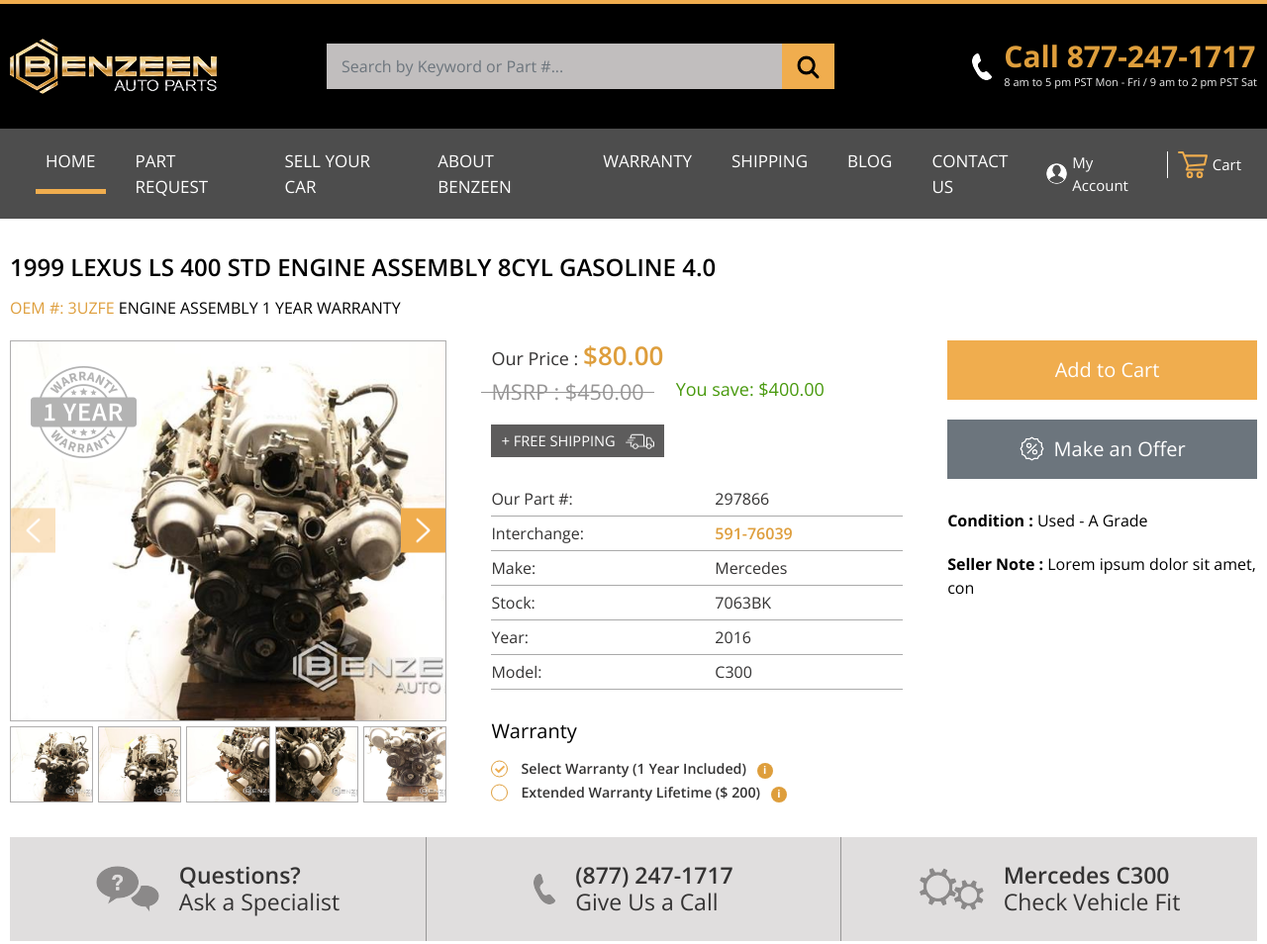
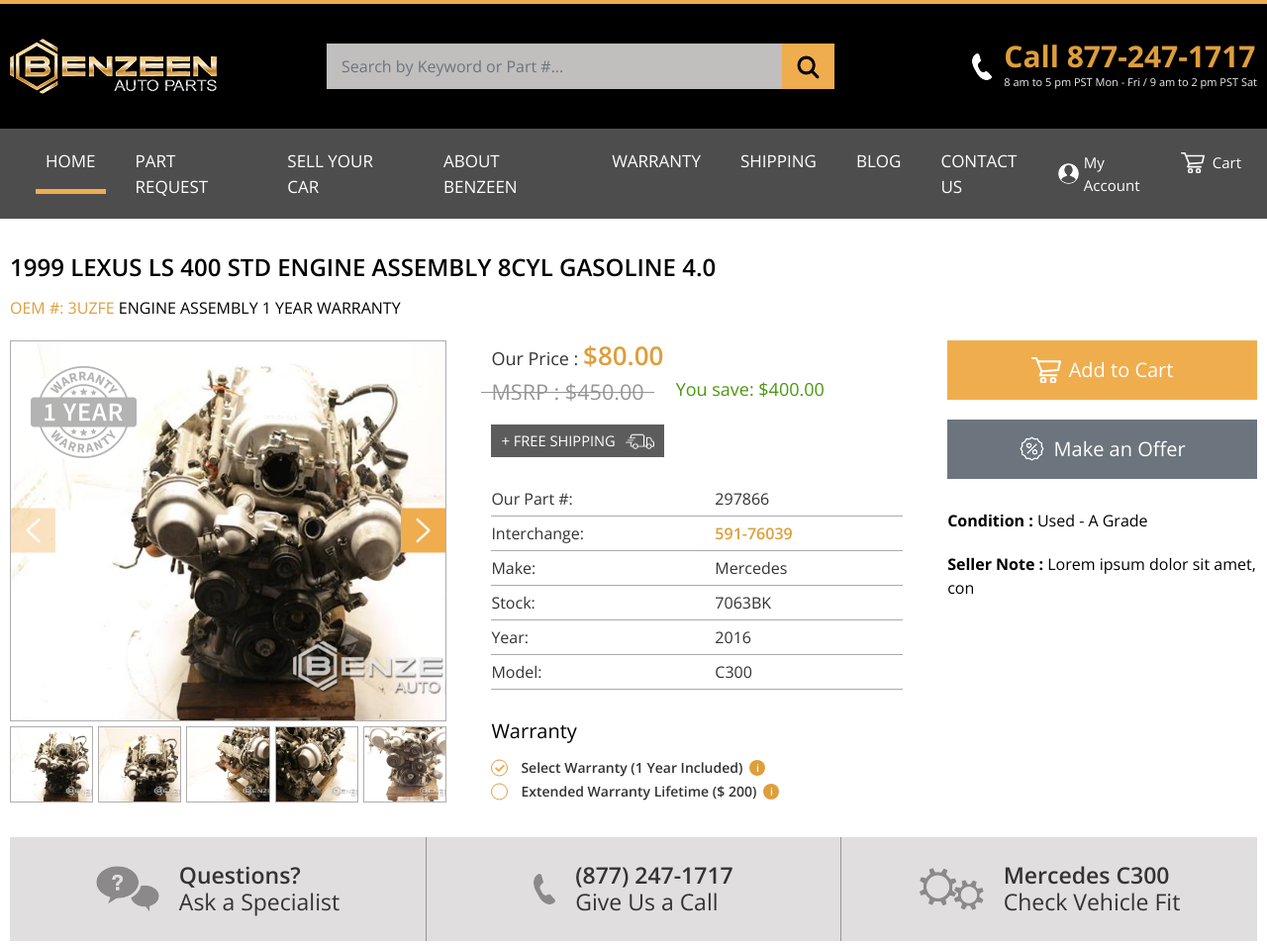
Before and after one commit to Torchian/Benzeen-Autoparts, a website: page product.html in a window 1280 px wide. Shown: the top 954 px of the page at 99% size. Drawn offline with nearby package versions, Linux system fonts and the light colour scheme.

Commit message:
navbar issues fixes

```diff
--- a/product.html
+++ b/product.html
@@ -99,8 +99,16 @@
                                 alt="">My Account</a>
                     </li>
                     <li class="nav-item">
-                        <a class="nav-link d-flex align-items-center" href="#"><img src="dist/img/icons/cart_icon.svg"
-                                alt="">Cart</a>
+                        <a class="nav-link d-flex align-items-center" href="#">
+                            <svg xmlns="http://www.w3.org/2000/svg" viewBox="0 0 90.07 80.1" width="24" class="mr-2">
+                                <g id="Layer_2" data-name="Layer 2">
+                                    <g id="Layer_1-2" data-name="Layer 1">
+                                        <path fill="#ffffff" d="M3,.1a3,3,0,0,0-3,3,3,3,0,0,0,3,3H13C18,18.4,22.9,30.7,27.8,43L23.3,53.9a2.82,2.82,0,0,0,.3,2.8A3,3,0,0,0,26.1,58h50a3.08,3.08,0,0,0,3-3,3.15,3.15,0,0,0-3-3H30.5l2.6-6.2L81.3,42A3.1,3.1,0,0,0,84,39.7l6-26A3.12,3.12,0,0,0,87.1,10H21L17.8,1.9A3.06,3.06,0,0,0,15,0Zm20.4,16H83.2L78.5,36.3,32.9,39.9ZM36,60.1a10,10,0,1,0,10,10A10,10,0,0,0,36,60.1Zm30,0a10,10,0,1,0,10,10A10,10,0,0,0,66,60.1Zm-30,6a4,4,0,1,1-4,4A4,4,0,0,1,36,66.1Zm30,0a4,4,0,1,1-4,4A4,4,0,0,1,66,66.1Z" />
+                                    </g>
+                                </g>
+                            </svg>
+                            Cart
+                        </a>
                     </li>
                 </ul>
             </div>
@@ -199,14 +207,15 @@
                             <h4>Warranty</h4>
                             <div class="custom-control custom-radio">
                                 <input type="radio" id="customRadio1" name="customRadio" checked class="custom-control-input">
-                                <label class="custom-control-label f_bold" for="customRadio1">Select Warranty (1 Year
+                                <label class="custom-control-label f_bold d-flex align-items-center" for="customRadio1">Select
+                                    Warranty (1 Year
                                     Included) <span class="badge badge-light">i</span></label>
                             </div>
                             <div class="custom-control custom-radio">
                                 <input type="radio" id="customRadio2" name="customRadio" class="custom-control-input">
-                                <label class="custom-control-label f_bold" for="customRadio2">Extended Warranty
-                                    Lifetime ($
-                                    200) <span class="badge badge-light">i</span></label>
+                                <label class="custom-control-label f_bold d-flex align-items-center" for="customRadio2">Extended
+                                    Warranty
+                                    Lifetime ($ 200) <span class="badge badge-light">i</span></label>
                             </div>
                         </div>
                     </div>
@@ -214,8 +223,16 @@
 
                     <!-- Buy Section -->
                     <div class="col-12 prod_buy">
-                        <button class="btn btn-primary btn-lg btn-block d-flex align-items-center justify-content-center"><img
-                                src="dist/img/icons/add_to_cart_icon.svg" alt="">Add to Cart</button>
+                        <button class="btn btn-primary btn-lg btn-block d-flex align-items-center justify-content-center">
+                            <svg xmlns="http://www.w3.org/2000/svg" viewBox="0 0 90.07 80.1" width="30" class="mr-2">
+                                <g id="Layer_2" data-name="Layer 2">
+                                    <g id="Layer_1-2" data-name="Layer 1">
+                                        <path fill="#ffffff" d="M3,.1a3,3,0,0,0-3,3,3,3,0,0,0,3,3H13C18,18.4,22.9,30.7,27.8,43L23.3,53.9a2.82,2.82,0,0,0,.3,2.8A3,3,0,0,0,26.1,58h50a3.08,3.08,0,0,0,3-3,3.15,3.15,0,0,0-3-3H30.5l2.6-6.2L81.3,42A3.1,3.1,0,0,0,84,39.7l6-26A3.12,3.12,0,0,0,87.1,10H21L17.8,1.9A3.06,3.06,0,0,0,15,0Zm20.4,16H83.2L78.5,36.3,32.9,39.9ZM36,60.1a10,10,0,1,0,10,10A10,10,0,0,0,36,60.1Zm30,0a10,10,0,1,0,10,10A10,10,0,0,0,66,60.1Zm-30,6a4,4,0,1,1-4,4A4,4,0,0,1,36,66.1Zm30,0a4,4,0,1,1-4,4A4,4,0,0,1,66,66.1Z" />
+                                    </g>
+                                </g>
+                            </svg>
+                            Add to Cart
+                        </button>
                         <button class="btn btn-secondary btn-lg btn-block d-flex align-items-center justify-content-center"><img
                                 src="dist/img/icons/offer_icon.png" alt="">Make an Offer</button>
                         <div class="prod_notes">
@@ -250,8 +267,8 @@
                     <div class="col-12 prod_desc">
                         <div class="accordion" id="benzeenAccordion">
                             <div class="card">
-                                <div class="bnz_card_header card-header d-flex align-items-center justify-content-between" id="headingOne"
-                                    data-toggle="collapse" data-target="#collapseOne" aria-expanded="true"
+                                <div class="bnz_card_header card-header d-flex align-items-center justify-content-between"
+                                    id="headingOne" data-toggle="collapse" data-target="#collapseOne" aria-expanded="true"
                                     aria-controls="collapseOne">
                                     <h5 class="mb-0">Description</h5>
                                     <button class="btn btn-link" type="button"></button>
@@ -276,8 +293,8 @@
                                 </div>
                             </div>
                             <div class="card">
-                                <div class="bnz_card_header card-header d-flex align-items-center justify-content-between collapsed" id="headingTwo"
-                                    data-toggle="collapse" data-target="#collapseTwo" aria-expanded="true"
+                                <div class="bnz_card_header card-header d-flex align-items-center justify-content-between collapsed"
+                                    id="headingTwo" data-toggle="collapse" data-target="#collapseTwo" aria-expanded="true"
                                     aria-controls="collapseTwo">
                                     <h5 class="mb-0">Vehicle Fit</h5>
                                     <button class="btn btn-link" type="button"></button>
@@ -299,8 +316,8 @@
                                 </div>
                             </div>
                             <div class="card">
-                                <div class="bnz_card_header card-header d-flex align-items-center justify-content-between collapsed" id="headingThree"
-                                    data-toggle="collapse" data-target="#collapseThree" aria-expanded="true"
+                                <div class="bnz_card_header card-header d-flex align-items-center justify-content-between collapsed"
+                                    id="headingThree" data-toggle="collapse" data-target="#collapseThree" aria-expanded="true"
                                     aria-controls="collapseThree">
                                     <h5 class="mb-0">Donor Vehicle</h5>
                                     <button class="btn btn-link" type="button"></button>
@@ -322,8 +339,8 @@
                                 </div>
                             </div>
                             <div class="card">
-                                <div class="bnz_card_header card-header d-flex align-items-center justify-content-between collapsed" id="headingFour"
-                                    data-toggle="collapse" data-target="#collapseFour" aria-expanded="true"
+                                <div class="bnz_card_header card-header d-flex align-items-center justify-content-between collapsed"
+                                    id="headingFour" data-toggle="collapse" data-target="#collapseFour" aria-expanded="true"
                                     aria-controls="collapseFour">
                                     <h5 class="mb-0">Shipping</h5>
                                     <button class="btn btn-link" type="button"></button>
@@ -374,8 +391,7 @@
                                 <div class="swiper-slide">
                                     <div class="card">
                                         <div class="card-body p-0">
-                                            <a href=""><img class="card-img-top" src="dist/img/parts/part_01.png"
-                                                    alt="Card image cap"></a>
+                                            <a href=""><img class="card-img-top" src="dist/img/parts/part_01.png" alt="Card image cap"></a>
                                             <div class="card-body text-left">
                                                 <a href="">
                                                     <h5 class="card-title f_boldest">2016 C300 Mercedes <br>Dash Switch</h5>
@@ -460,8 +476,7 @@
                                 <div class="swiper-slide">
                                     <div class="card">
                                         <div class="card-body p-0">
-                                            <a href=""><img class="card-img-top" src="dist/img/parts/395579_04.jpg"
-                                                    alt="Card image cap"></a>
+                                            <a href=""><img class="card-img-top" src="dist/img/parts/395579_04.jpg" alt="Card image cap"></a>
                                             <div class="card-body text-left">
                                                 <a href="">
                                                     <h5 class="card-title f_boldest">2016 C300 Mercedes <br>Dash Switch</h5>
@@ -490,8 +505,7 @@
                                 <div class="swiper-slide">
                                     <div class="card">
                                         <div class="card-body p-0">
-                                            <a href=""><img class="card-img-top" src="dist/img/parts/395579_06.jpg"
-                                                    alt="Card image cap"></a>
+                                            <a href=""><img class="card-img-top" src="dist/img/parts/395579_06.jpg" alt="Card image cap"></a>
                                             <div class="card-body text-left">
                                                 <a href="">
                                                     <h5 class="card-title f_boldest">2016 C300 Mercedes <br>Dash Switch</h5>
@@ -518,8 +532,7 @@
                                 <div class="swiper-slide">
                                     <div class="card">
                                         <div class="card-body p-0">
-                                            <a href=""><img class="card-img-top" src="dist/img/parts/part_01.png"
-                                                    alt="Card image cap"></a>
+                                            <a href=""><img class="card-img-top" src="dist/img/parts/part_01.png" alt="Card image cap"></a>
                                             <div class="card-body text-left">
                                                 <a href="">
                                                     <h5 class="card-title f_boldest">2016 C300 Mercedes <br>Dash Switch</h5>
--- a/src/css/styles.scss
+++ b/src/css/styles.scss
@@ -35,6 +35,8 @@
         position: absolute;
         top: 0;
         right: 0;
+        bottom: 30px;
+        transition: all .3s;
         .nav-link {
             padding: 25px !important;
             margin: 0 !important;
@@ -117,6 +119,7 @@
                 }
                 &.bnz_ship_4 {
                     padding-left: 22px;
+                    box-sizing: content-box;
                 }
             }
         }
@@ -328,7 +331,7 @@
                 margin-bottom: 17px;
             }
             label {
-                font-size: 14.222px;
+                font-size: 14px;
                 color: $gray-text;
                 line-height: 1.2;
                 padding-left: 6px;
@@ -350,8 +353,9 @@
                     margin-left: 7px;
                     height: 16px;
                     width: 16px;
-                    padding: 2px 0;
+                    padding: 3px 0;
                     cursor: pointer;
+                    font-weight: 600;
                 }
             }
             .custom-radio .custom-control-input:checked~.custom-control-label::after {
@@ -711,7 +715,7 @@
                     bottom: 1px;
                     height: 3px;
                     position: absolute;
-                    width: 4px;
+                    width: 3px;
                     animation: sound 0ms -800ms linear infinite alternate;
                     display: none;
 
--- a/src/js/main.js
+++ b/src/js/main.js
@@ -76,7 +76,7 @@
 
     // Homepage Reviews
     var swiperCustomerReview = new Swiper('.swiper-container-customer-review', {
-        autoplay: true,
+        // autoplay: true,
         slidesPerView: 4,
         spaceBetween: 20,
         breakpoints: {
```
Also changed, not shown: index.html (+13 -4 lines), dist/css/styles.css, 1 other file.
